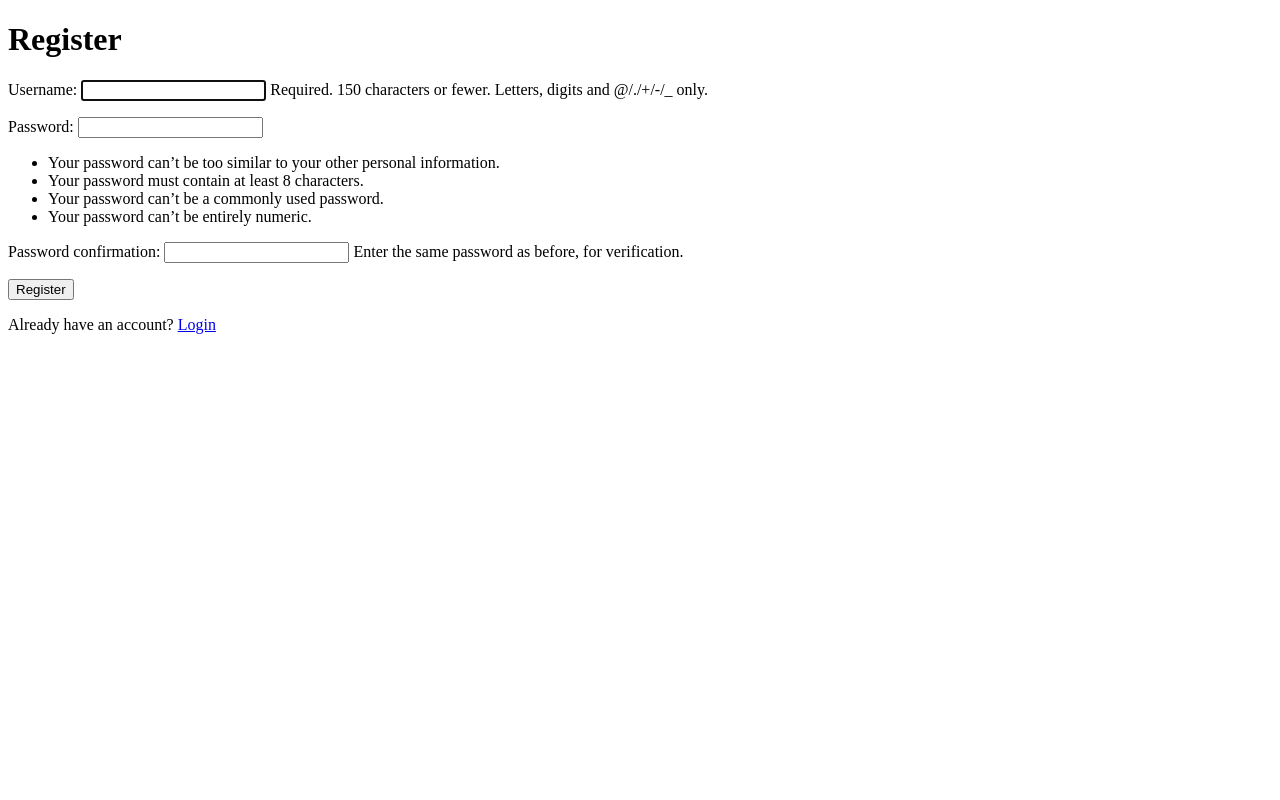
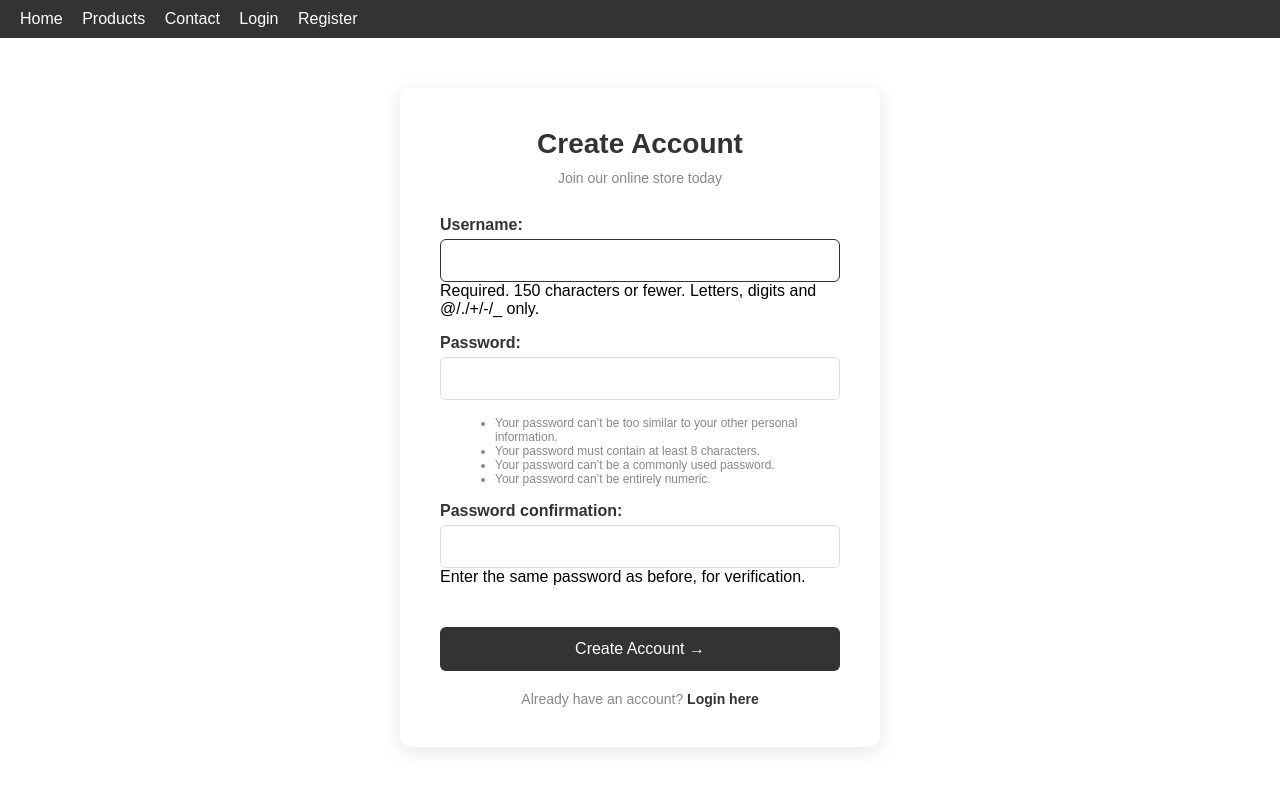
Before and after one commit to xalimkhalid-arch/onlinestoremanagement, a Django app: page /accounts/register/ in a window 1280 px wide. Run offline with Django 5.2, Linux system fonts and the light colour scheme.

Commit message:
onlinestoremanagement project

```diff
--- a/accounts/templates/accounts/register.html
+++ b/accounts/templates/accounts/register.html
@@ -1,17 +1,115 @@
-<!DOCTYPE html>
-<html>
-<head>
-    <title>Register</title>
-</head>
-<body>
-    <h1>Register</h1>
+{% extends 'store/base.html' %}
+{% block title %}Register{% endblock %}
+
+{% block content %}
+<style>
+    .auth-container {
+        max-width: 400px;
+        margin: 50px auto;
+        background: white;
+        border-radius: 10px;
+        box-shadow: 0 4px 20px rgba(0,0,0,0.1);
+        padding: 40px;
+    }
+    .auth-title {
+        text-align: center;
+        font-size: 28px;
+        font-weight: bold;
+        color: #333;
+        margin-bottom: 10px;
+    }
+    .auth-subtitle {
+        text-align: center;
+        color: #888;
+        margin-bottom: 30px;
+        font-size: 14px;
+    }
+    .auth-container p label {
+        font-weight: bold;
+        color: #333;
+        display: block;
+        margin-bottom: 5px;
+        margin-top: 15px;
+    }
+    .auth-container input {
+        width: 100%;
+        padding: 12px;
+        border: 1px solid #ddd;
+        border-radius: 6px;
+        font-size: 15px;
+        box-sizing: border-box;
+        transition: border 0.3s;
+    }
+    .auth-container input:focus {
+        border-color: #333;
+        outline: none;
+    }
+    .auth-container ul {
+        font-size: 12px;
+        color: #888;
+        margin: 5px 0 0 15px;
+    }
+    .auth-btn {
+        width: 100%;
+        padding: 13px;
+        background-color: #333;
+        color: white;
+        border: none;
+        border-radius: 6px;
+        font-size: 16px;
+        cursor: pointer;
+        margin-top: 25px;
+        transition: background 0.3s;
+    }
+    .auth-btn:hover {
+        background-color: #555;
+    }
+    .auth-footer {
+        text-align: center;
+        margin-top: 20px;
+        color: #888;
+        font-size: 14px;
+    }
+    .auth-footer a {
+        color: #333;
+        font-weight: bold;
+        text-decoration: none;
+    }
+    .auth-footer a:hover {
+        text-decoration: underline;
+    }
+    .error-list {
+        background: #ffe0e0;
+        border-left: 4px solid red;
+        padding: 10px 15px;
+        border-radius: 4px;
+        margin-bottom: 15px;
+        color: red;
+        font-size: 14px;
+    }
+</style>
+
+<div class="auth-container">
+    <div class="auth-title"> Create Account</div>
+    <div class="auth-subtitle">Join our online store today</div>
+
+    {% if form.errors %}
+    <div class="error-list">
+        Please fix the errors below and try again.
+    </div>
+    {% endif %}
+
     <form method="post">
         {% csrf_token %}
         {{ form.as_p }}
-        <button type="submit">Register</button>
+        <button class="auth-btn" type="submit">
+            Create Account →
+        </button>
     </form>
-    <p>Already have an account?
-        <a href="{% url 'user_login' %}">Login</a>
-    </p>
-</body>
-</html>
+
+    <div class="auth-footer">
+        Already have an account?
+        <a href="{% url 'user_login' %}">Login here</a>
+    </div>
+</div>
+{% endblock %}
--- a/store/templates/store/base.html
+++ b/store/templates/store/base.html
@@ -58,12 +58,16 @@
     </style>
 </head>
 <body>
+
 <nav>
-        <a href="{% url 'product_list' %}">🏠 Home</a>
+    <a href="{% url 'home' %}"> Home</a>
+    <a href="{% url 'product_list' %}"> Products</a>
+    <a href="{% url 'contact' %}">Contact</a>
     {% if user.is_authenticated %}
-            <span class="username">
+        <span style="color:white;">
             Hello, {{ user.username }}
         </span>
+        &nbsp;
         <a href="{% url 'user_logout' %}">Logout</a>
     {% else %}
         <a href="{% url 'user_login' %}">Login</a>
--- a/store/urls.py
+++ b/store/urls.py
@@ -1,7 +1,12 @@
+from django.urls import path
+from . import views
+
 from django.urls import path
 from . import views
 
 urlpatterns = [
-    path('', views.product_list, name='product_list'),
-    path('product/<int:pk>/', views.product_detail, name='product_detail')
+    path('', views.home, name='home'),
+    path('products/', views.product_list, name='product_list'),
+    path('product/<int:pk>/', views.product_detail, name='product_detail'),
+    path('contact/', views.contact, name='contact'),
 ]
```
Also changed, not shown: accounts/templates/accounts/login.html (+106 -13 lines), store/templates/store/contact.html (added, +74 -0 lines), store/templates/store/home.html (added, +99 -0 lines), store/templates/store/product_detail.html (+11 -13 lines), store/templates/store/product_list.html (+36 -20 lines), store/views.py (+53 -6 lines), db.sqlite3. Lines whose indentation alone changed are shown as unchanged.
